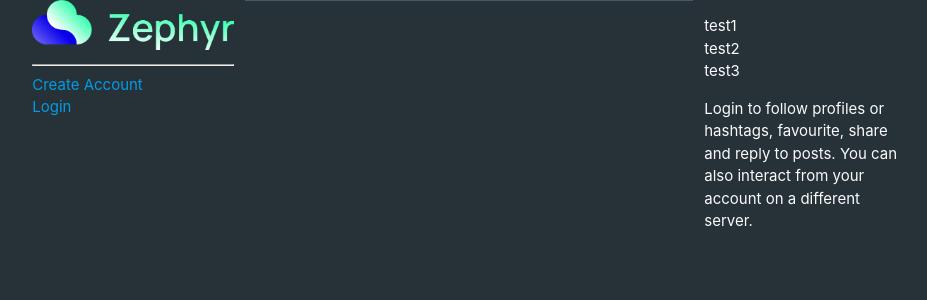
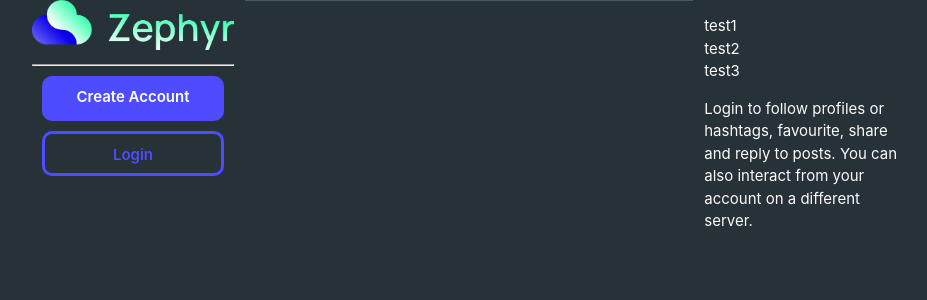
Before and after one commit to wcerteza/Zephyr, a Django app: page / in a window 1280 px wide. Shown: the top 300 px of the page, without its empty margins (171-1098 px from the left). Run offline with Django 4.2, Linux system fonts and the light colour scheme; data that the repository does not hold is empty.

Commit message:
BUTTONS STYLE ON PUSH, CUH

```diff
--- a/zephyr/main_app/static/css/style.css
+++ b/zephyr/main_app/static/css/style.css
@@ -45,3 +45,44 @@ ul {
   display: flex;
   flex-direction: column;
 }
+
+.logoutbtn {
+  font-weight: 600;
+  margin: 10px;
+  display: flex;
+  justify-content: center;
+  border: solid;
+  border-color: #4D4DFF;
+  border-radius: 10px;
+  padding: 10px;
+  width: 250x;
+  height: 45px;
+  color: #4D4DFF
+}
+
+.signupbtn {
+  font-weight: 600;
+  margin: 10px;
+  display: flex;
+  justify-content: center;
+  background-color: #4D4DFF;
+  border-radius: 10px;
+  padding: 10px;
+  width: 250x;
+  height: 45px;
+  color: white
+}
+
+.loginbtn {
+  font-weight: 600;
+  margin: 10px;
+  display: flex;
+  justify-content: center;
+  border: solid;
+  border-color: #4D4DFF;
+  border-radius: 10px;
+  padding: 10px;
+  width: 250x;
+  height: 45px;
+  color: #4D4DFF
+}
--- a/zephyr/main_app/templates/stream.html
+++ b/zephyr/main_app/templates/stream.html
@@ -23,10 +23,10 @@
       </form>
 
 
-        <a href="{% url 'logout' %}"><div>Log Out</div></a>
+        <a href="{% url 'logout' %}" class="logoutbtn"><div>Log Out</div></a>
       {% else %}
-        <a href="{% url 'signup' %}"><div>Create Account</div></a>
-        <a href="{% url 'login' %}"><div>Login</div></a>
+        <a href="{% url 'signup' %}" class="signupbtn"><div>Create Account</div></a>
+        <a href="{% url 'login' %}" class="loginbtn"><div>Login</div></a>
       {% endif %}
 
     </div>
```
Also changed, not shown: zephyr/zephyr/settings.py (+5 -5 lines).
